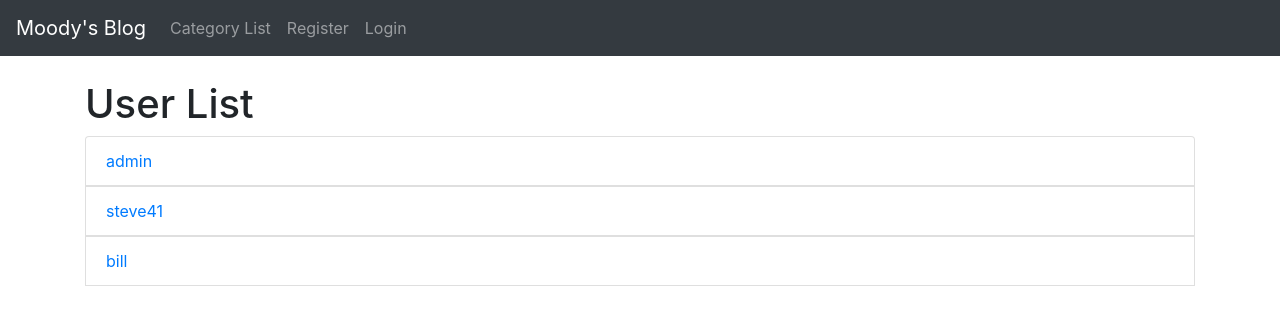
After one commit to rweavergit/django-blog, a Django app: page /user_list in a window 1280 px wide. The commit adds this page. Shown: the top 325 px of the page. Run offline with Django 4.2, Linux system fonts and the light colour scheme; data comes from the database, SQL or seed files in the repository; both versions use the stored data as it was after the commit; some libraries are stand-ins or nearby versions.

Commit message:
finished base functionality

```diff
--- a/moodyblog/members/templates/registration/user_profile.html
+++ b/moodyblog/members/templates/registration/user_profile.html
@@ -3,12 +3,8 @@
 {% block content %}
 
 
-
-
 <h1>User Profile</h1>
-
 <br/>
-
 <div class="card mb-3">
     <div class="row no-gutters">
       <div class="col-md-2">
--- a/moodyblog/theblog/models.py
+++ b/moodyblog/theblog/models.py
@@ -28,6 +28,8 @@ class Profile(models.Model):
 
     def get_absolute_url(self):
         return reverse("home")
+
+
 
 class Post(models.Model):
     title = models.CharField(max_length=255)
--- a/moodyblog/theblog/templates/base.html
+++ b/moodyblog/theblog/templates/base.html
@@ -48,6 +48,11 @@
             <li class="nav-item">
               <a class="nav-link" href="{% url 'add_post' %}">Add Post</a>
             </li>
+            {% if user.is_superuser %}
+              <li class="nav-item">
+                <a class="nav-link" href="{% url 'user_list' %}">User List</a>
+              </li>
+            {% endif %}
           {% else %}
             <li class="nav-item">
               <a class="nav-link" href="{% url 'register' %}">Register</a>
--- a/moodyblog/theblog/templates/home.html
+++ b/moodyblog/theblog/templates/home.html
@@ -10,9 +10,9 @@
                 {% bs_icon 'camera-video-fill' %}
                 Media
             </a>
-            <a href="#">{% bs_icon 'fonts' %} Text</a>
-            <a href="#">{% bs_icon 'chat-dots-fill' %} Chat</a>
-            <a href="#">{% bs_icon 'chat-left-quote-fill' %} Quote</a>
+            <a href="{% url 'add_post' %}">{% bs_icon 'fonts' %} Text</a>
+            <a href="{% url 'add_post' %}">{% bs_icon 'chat-dots-fill' %} Chat</a>
+            <a href="{% url 'add_post' %}">{% bs_icon 'chat-left-quote-fill' %} Quote</a>
         </div>
     </div>
 
--- /dev/null
+++ b/moodyblog/theblog/templates/user_list.html
@@ -0,0 +1,18 @@
+{% extends 'base.html' %}
+{% load bootstrap_icons %}
+{% load static %}
+{% block title %}User List{% endblock title %}
+{% block content %}
+
+
+<h1>User List</h1>
+<div class="list-group">
+    {% for user in object_list %}
+        <li class="list-group-item list-group-item-action">
+            <a href="{% url 'show_profile_page' user.profile.id %}">{{ user.username }}<a/>
+        </li>
+    {% empty %}
+        <h2 class="list-group-item">No users yet.</h2>
+    {% endfor %}
+</div>
+{% endblock %}
--- a/moodyblog/theblog/urls.py
+++ b/moodyblog/theblog/urls.py
@@ -1,6 +1,6 @@
 from django.urls import path
 # from . import views
-from .views import HomeView, ArticleDetailView, AddPostView, UpdatePostView, DeletePostView, AddCategoryView, CategoryView, CategoryListView, LikeView, AddCommentView
+from .views import HomeView, ArticleDetailView, AddPostView, UpdatePostView, DeletePostView, AddCategoryView, CategoryView, CategoryListView, LikeView, AddCommentView, UserListView
 
 urlpatterns = [
     # path('', views.home, name="home"),
@@ -14,5 +14,6 @@ urlpatterns = [
     path('category-list/', CategoryListView, name='category-list'),
     path('like/<int:pk>', LikeView, name='like_post'),
     path('article/<int:pk>/comment/', AddCommentView.as_view(), name='add_comment'),
+    path('user_list', UserListView.as_view(), name='user_list'),
 
 ]
--- a/moodyblog/theblog/views.py
+++ b/moodyblog/theblog/views.py
@@ -2,8 +2,9 @@ from django.shortcuts import render, get_object_or_404
 from django.views.generic import ListView, DetailView, CreateView, UpdateView, DeleteView
 from django.urls import reverse_lazy, reverse
 from django.http import HttpResponseRedirect
-from .models import Category, Post, Comment
+from .models import Category, Post, Comment, Profile
 from .forms import PostForm, EditForm, CommentForm
+from django.contrib.auth.models import User
 
 # def home(request):
 #     return render(request, 'home.html', {})
@@ -20,6 +21,9 @@ class HomeView(ListView):
         context["cat_menu"] = cat_menu
         return context
 
+class UserListView(ListView):
+    model = User
+    template_name = "user_list.html"
 
 class ArticleDetailView(DetailView):
     model = Post
```
Also changed, not shown: moodyblog/db.sqlite3.
